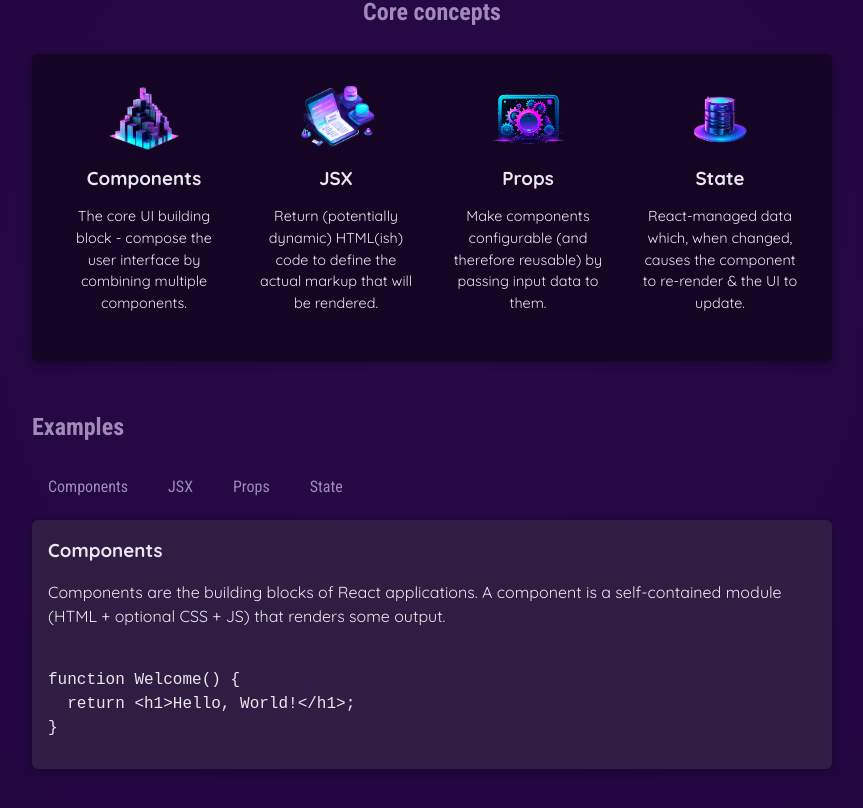
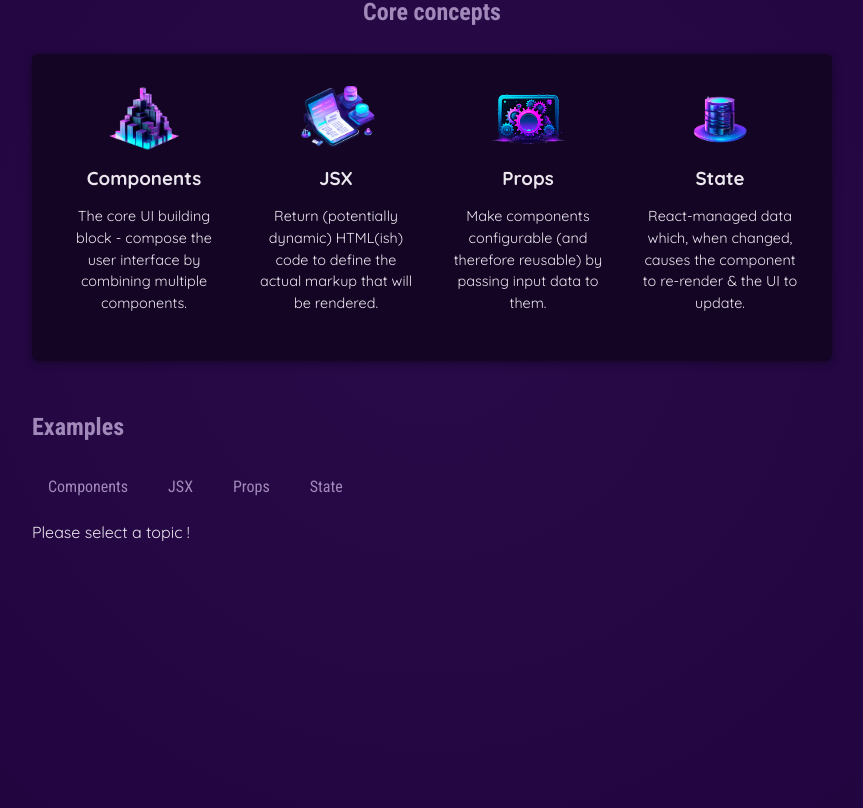
Before and after one commit to AngeATT/Learning-react, a React (Vite) app: page / in a window 1280 px wide. Shown: the part 338-1146 px from the top of the page, without its empty margins (208-1071 px from the left). Built offline with nearby package versions, Linux system fonts and the light colour scheme.

Commit message:
Utilisation de classname pour styler dynamiquement

```diff
--- a/src/App.jsx
+++ b/src/App.jsx
@@ -6,12 +6,25 @@
 import { EXAMPLES } from "./data.js";
 
 function App() {
-  const selectedContent = "components";
-  const [stateContent, setContent] = useState(selectedContent);
+  const [stateContent, setContent] = useState();
 
   function handleClick(selectedButton) {
     setContent(selectedButton);
   }
+  function handleActive(value){
+    return stateContent === value;
+  }
+  let tabContent = <p>Please select a topic !</p>;
+  if(stateContent){
+    tabContent = <div id="tab-content">
+            <h3>{EXAMPLES[stateContent].title}</h3>
+            <p>{EXAMPLES[stateContent].description}</p>
+            <pre>
+              <code>{EXAMPLES[stateContent].code}</code>
+            </pre>
+          </div>
+  }
+
   return (
     <div>
       <Header />
@@ -28,20 +41,22 @@
         <section id="examples">
           <h2>Examples</h2>
           <menu>
-            <TabButton onSelect={() => handleClick("components")}>
+            <TabButton
+            isSelected={handleActive("components")}
+            onSelect={() => handleClick("components")}>
               Components
             </TabButton>
-            <TabButton onSelect={() => handleClick("jsx")}>JSX</TabButton>
-            <TabButton onSelect={() => handleClick("props")}>Props</TabButton>
-            <TabButton onSelect={() => handleClick("state")}>State</TabButton>
+            <TabButton
+             isSelected={handleActive("jsx")}
+             onSelect={() => handleClick("jsx")}>JSX</TabButton>
+            <TabButton
+            isSelected={handleActive("props")}
+            onSelect={() => handleClick("props")}>Props</TabButton>
+            <TabButton
+            isSelected={handleActive("state")}
+            onSelect={() => handleClick("state")}>State</TabButton>
           </menu>
-          <div id="tab-content">
-            <h3>{EXAMPLES[stateContent].title}</h3>
-            <p>{EXAMPLES[stateContent].description}</p>
-            <pre>
-              <code>{EXAMPLES[stateContent].code}</code>
-            </pre>
-          </div>
+          {tabContent}
         </section>
       </main>
     </div>
--- a/src/components/TabButton/TabButton.jsx
+++ b/src/components/TabButton/TabButton.jsx
@@ -1,6 +1,5 @@
-export default function TabButton({children, onSelect}){
-
+export default function TabButton({children,isSelected, onSelect}){
    return (<li>
-      <button onClick={onSelect}>{children}</button>
+      <button className={isSelected ? "active" : ""} onClick={onSelect}>{children}</button>
       </li>);
 }
```
